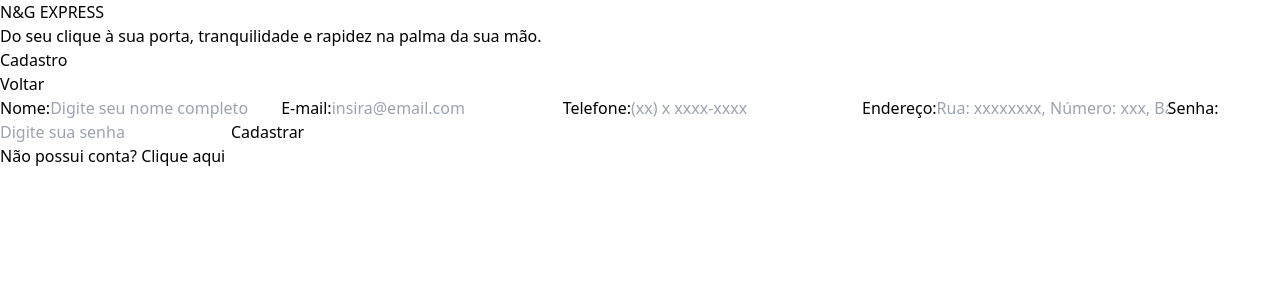
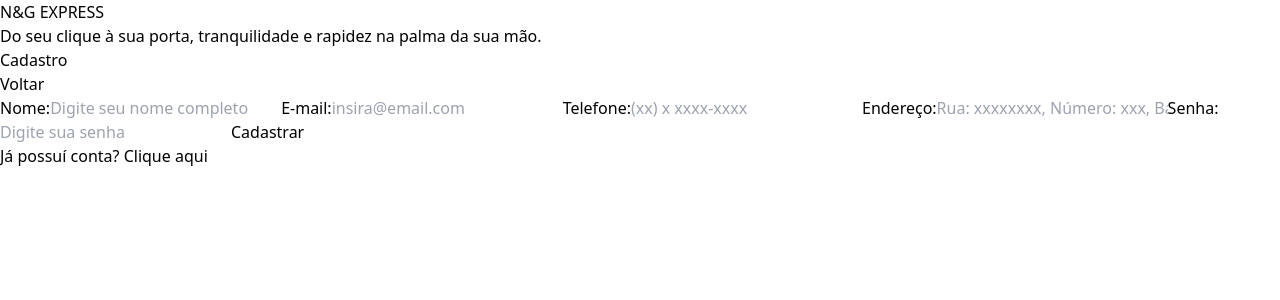
Before and after one commit to GabiiCarvalho/frontend-ngexpress, a React (Vite) app: page /register in a window 1280 px wide. Shown: the top 300 px of the page. Built offline with nearby package versions, Linux system fonts and the light colour scheme; no server answers.

Commit message:
atualizacao

```diff
--- a/src/Register/index.tsx
+++ b/src/Register/index.tsx
@@ -117,7 +117,7 @@ export default function Register() {
         {/* Link para página de login */}
         <div className="mt-4 text-center">
           <p className="text-white">
-            Não possui conta?{" "}
+            Já possuí conta?{" "}
             <span
               onClick={() => navigate("/login")}
               className="text-orange-500 cursor-pointer hover:underline"
```
